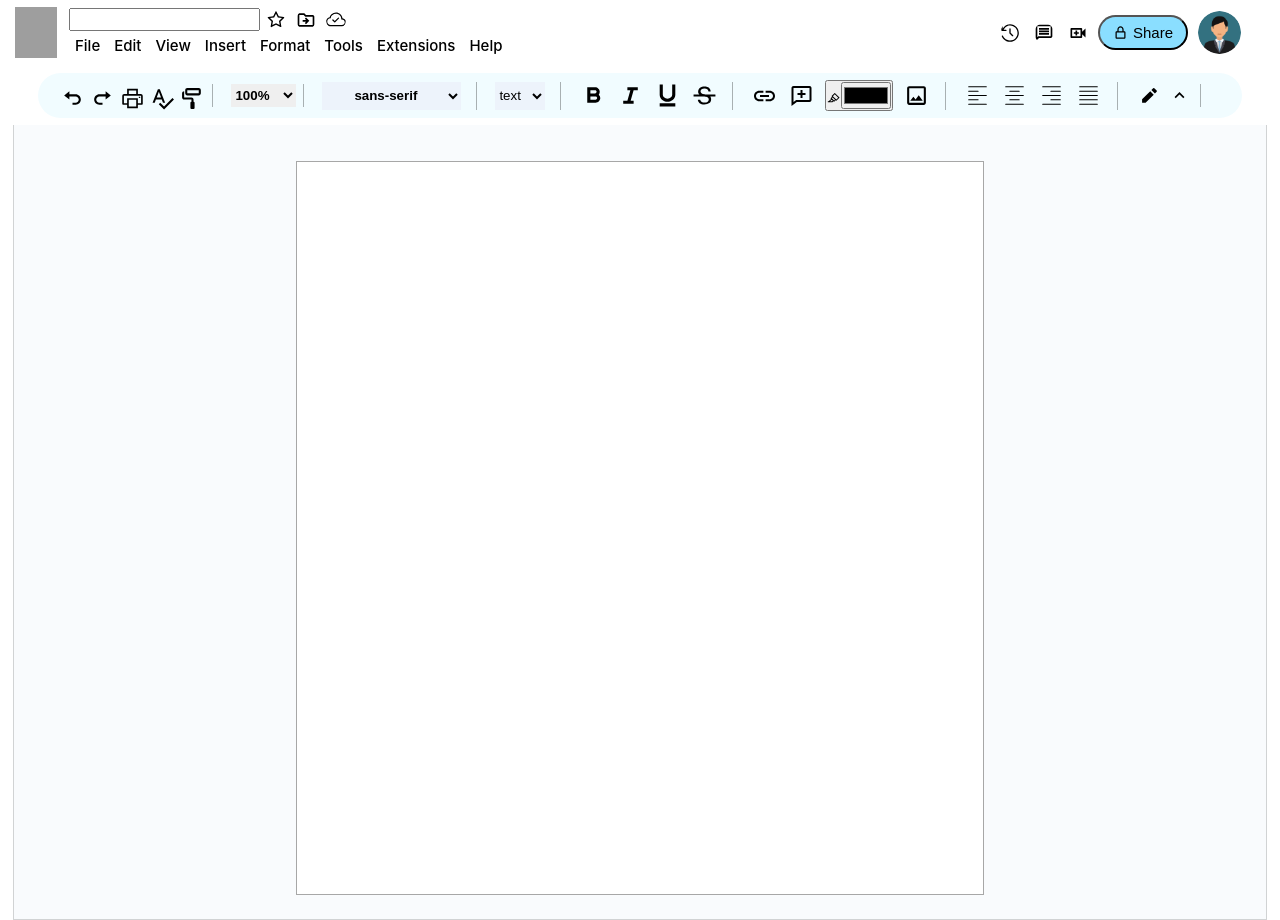
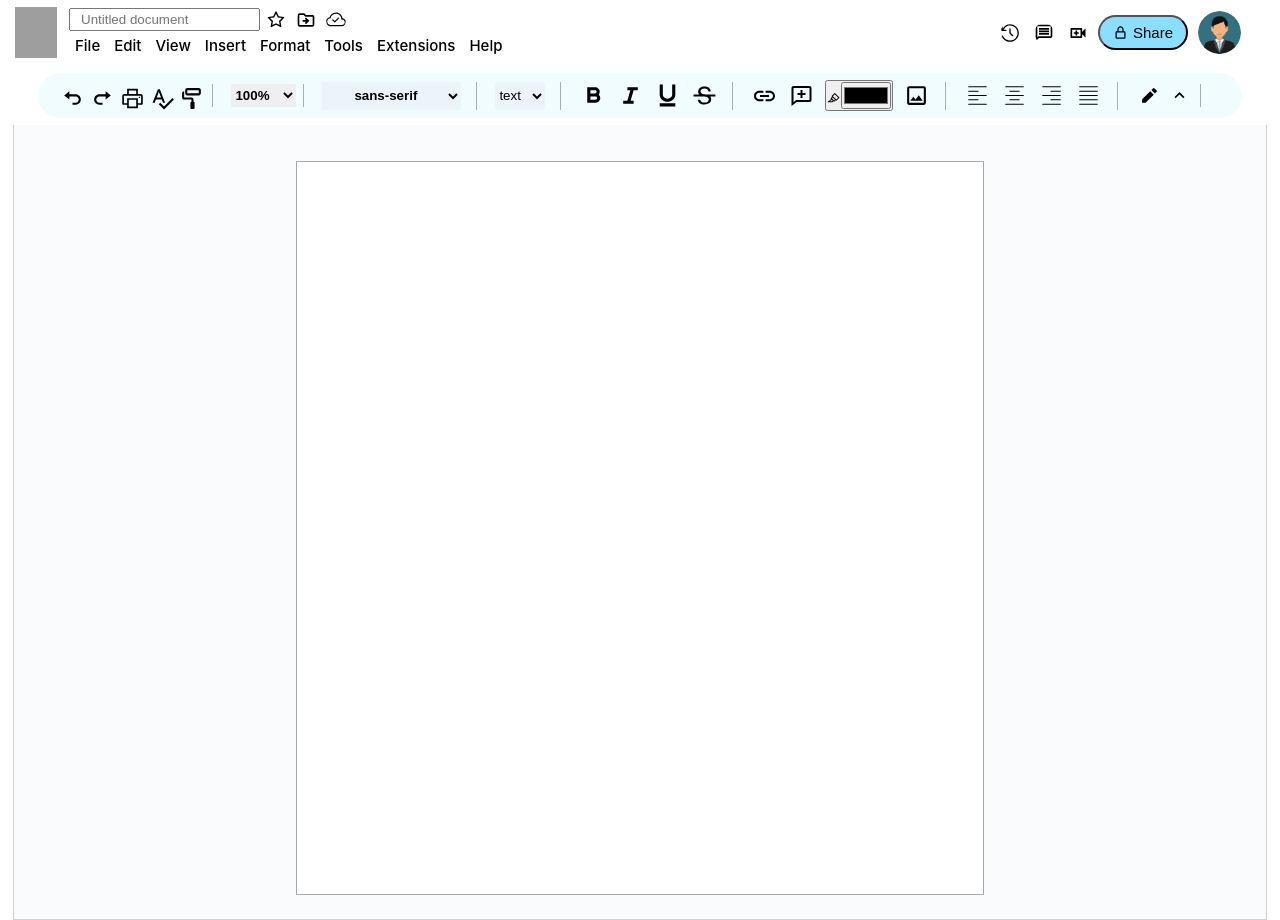
Before and after one commit to Sachin2903/Google_Docs_Clone, a React (Create React App) app: page / in a window 1280 px wide. Built offline with nearby package versions, Linux system fonts and the light colour scheme; grey boxes are pictures that could not be loaded.

Commit message:
make it more better

```diff
--- a/src/components/pages/headPart/headBox.js
+++ b/src/components/pages/headPart/headBox.js
@@ -16,7 +16,7 @@ export function HeadBox() {
                 <img className={styles.headLogo} alt="loading" src={logo} />
                 <div className={styles.topRightBoxes}>
                     <div className={styles.rightInside}>
-                        <input className={styles.rightTopInput}  />
+                        <input className={styles.rightTopInput} placeholder="Untitled document" />
                         <AiOutlineStar className={styles.logoIcons}/>
                         <MdOutlineDriveFileMove className={styles.logoIcons}/>
                         <BsCloudCheck className={styles.logoIcons}/>
```
